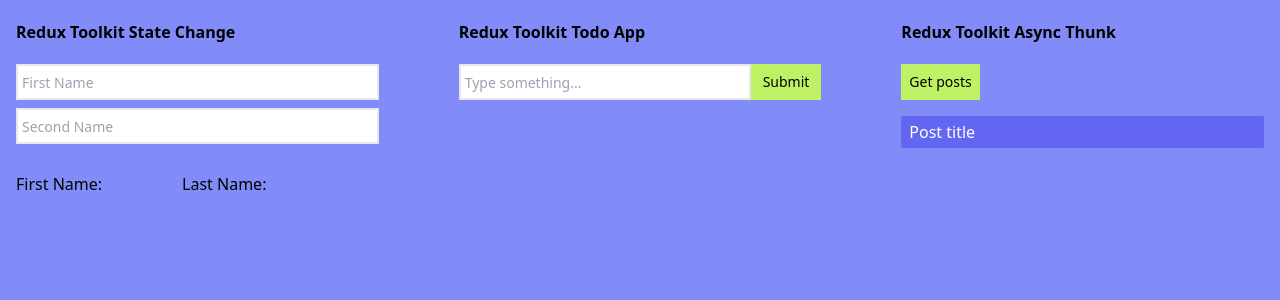
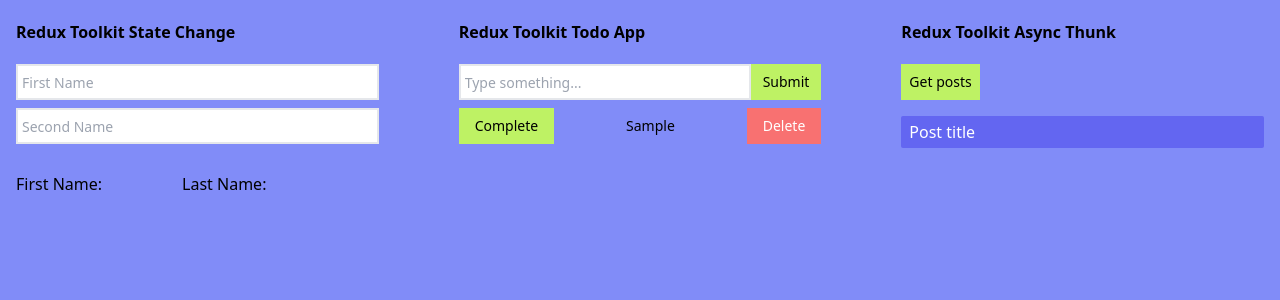
Before and after one commit to Aleksei-89ST/redux-toolkit-ui, a React (Create React App) app: page / in a window 1280 px wide. Both pictures are taken after typing "Sample" into the empty fields and a click on the button "Submit". Shown: the top 300 px of the page. Built offline with nearby package versions, Linux system fonts and the light colour scheme.

Commit message:
создал action для completed

```diff
--- a/src/App.js
+++ b/src/App.js
@@ -18,9 +18,9 @@
           <div className="w-1/3">
             <h1 className="font-bold my-5">Redux Toolkit Todo App</h1>
             <Form />
-            {todos?.map((todo) => {
-              <TodoItem key={todo.id} todo={todo} />;
-            })}
+            {todos?.map((todo) => (
+              <TodoItem key={todo.id} todo={todo} />
+              ))}
           </div>
           <div className="w-1/3">
             <h1 className="font-bold my-5">Redux Toolkit Async Thunk</h1>
--- a/src/components/TodoItem.js
+++ b/src/components/TodoItem.js
@@ -7,7 +7,7 @@
                 Complete
             </div>
             <div className={`text-sm ${todo.completed ? 'line-through font-medium text-lime-400' : ''}`}>
-                Todo Text
+                {todo.text}
             </div>
             <div className='text-sm px-4 py-2 flex bg-red-400 hover:bg-red-500 transition-all text-white cursor-pointer'>
                 Delete
--- a/src/features/todo/todoSlice.js
+++ b/src/features/todo/todoSlice.js
@@ -11,6 +11,10 @@
     addTodo: (state, action) => {
         state.todos.push(action.payload)
     },
+    toggleCompletedTodo:(state,action) => {
+      const toggleTodo = state.todos.find((todo) => todo.id === action.payload)
+      toggleTodo.completed = !toggleTodo.completed
+    }
   },
 });
 
```
